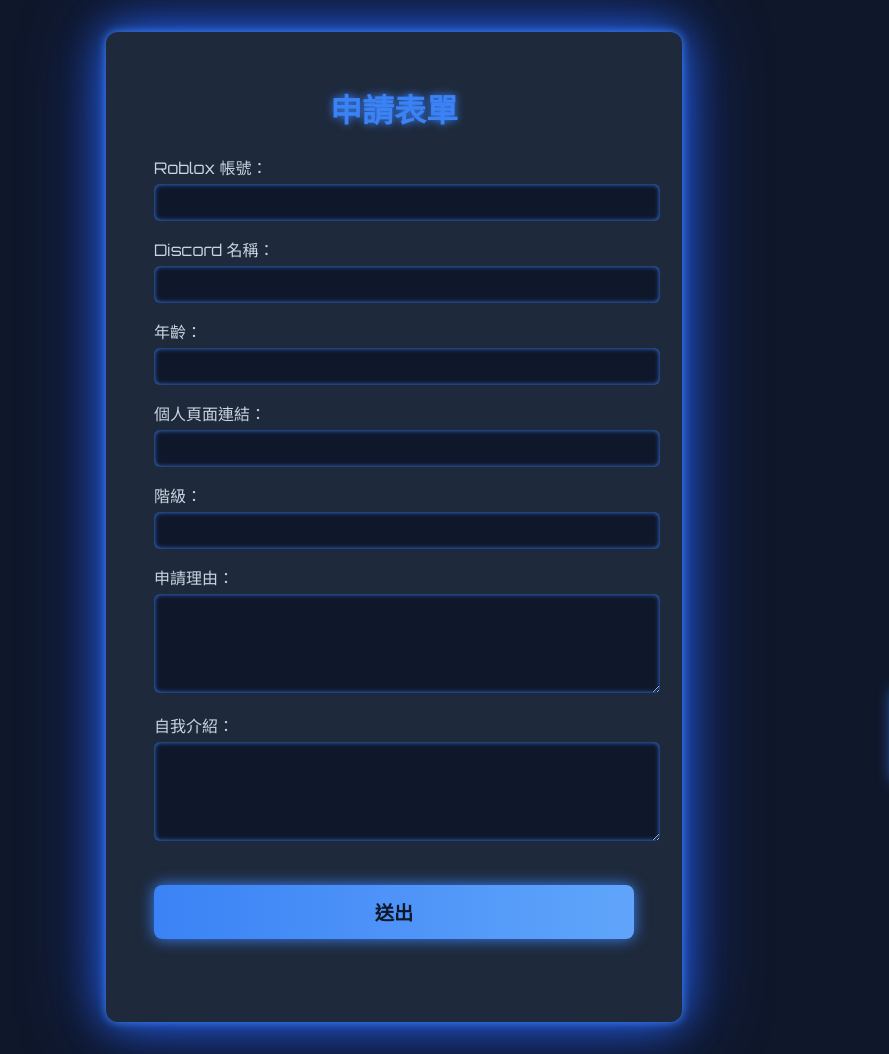
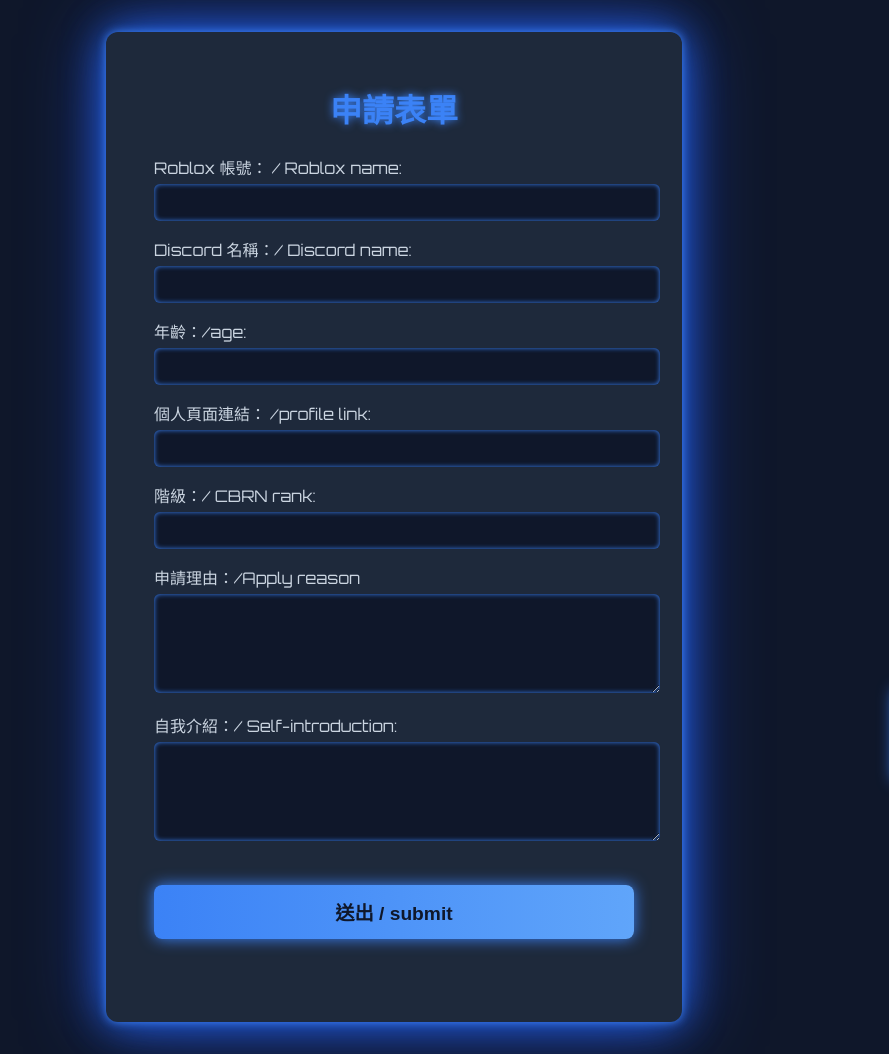
Before and after one commit to dammy526bot/M.e.g., a website: page apply.html in a window 1280 px wide. Shown: the full height of the page, 246-1135 px from the left. Drawn offline with Linux system fonts and the light colour scheme; grey boxes are pictures that could not be loaded.

Commit message:
Add files via upload

```diff
--- a/apply.html
+++ b/apply.html
@@ -103,28 +103,28 @@
 <body>
 <form id="appForm" autocomplete="off">
   <h1>申請表單</h1>
-  <label>Roblox 帳號：
+  <label>Roblox 帳號： / Roblox name:
     <input name="roblox" required autocomplete="off" />
   </label>
-  <label>Discord 名稱：
+  <label>Discord 名稱：/ Discord name:
     <input name="discord" required autocomplete="off" />
   </label>
-  <label>年齡：
+  <label>年齡：/age:
     <input name="age" type="number" min="1" autocomplete="off" />
   </label>
-  <label>個人頁面連結：
+  <label>個人頁面連結： /profile link:
     <input name="profile" autocomplete="off" />
   </label>
-  <label>階級：
+  <label>階級：/ CBRN rank:
     <input name="rank" autocomplete="off" />
   </label>
-  <label>申請理由：
+  <label>申請理由：/Apply reason
     <textarea name="reason"></textarea>
   </label>
-  <label>自我介紹：
+  <label>自我介紹：/ Self-introduction:
     <textarea name="intro"></textarea>
   </label>
-  <button type="submit">送出</button>
+  <button type="submit">送出 / submit</button>
   <p id="result"></p>
 </form>
 <img src="https://i.postimg.cc/YqqLwPhn/M-E-G.png" alt="M.E.G. Logo" class="site-logo" />
@@ -134,7 +134,7 @@
 
   form.addEventListener('submit', async e => {
     e.preventDefault();
-    result.textContent = '送出中...';
+    result.textContent = '送出中... / submiting';
 
     const data = Object.fromEntries(new FormData(form));
 
@@ -165,7 +165,7 @@
       });
 
       if (res.ok) {
-        result.textContent = '送出成功！謝謝您的申請';
+        result.textContent = '送出成功！謝謝您的申請 / Thanks your apply';
         form.reset();
       } else {
         const errText = await res.text();
```
